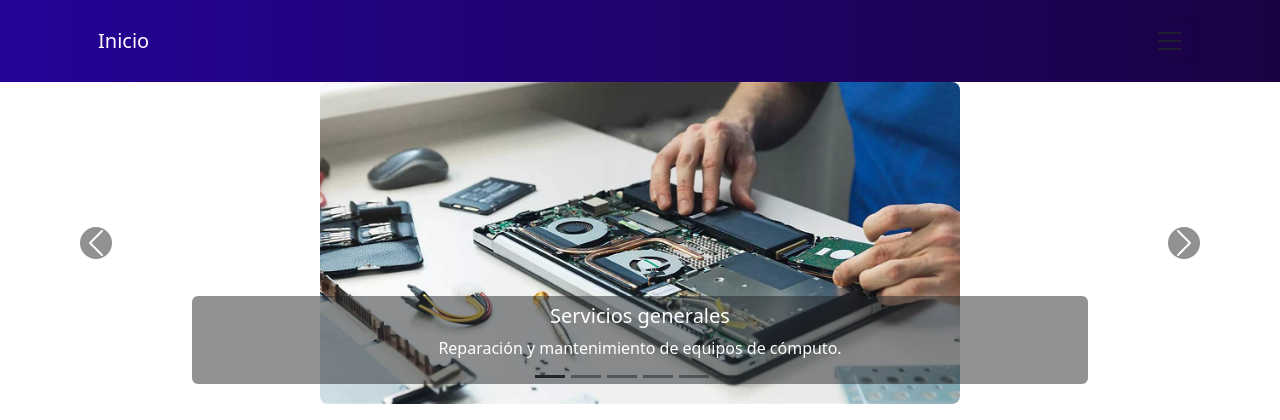
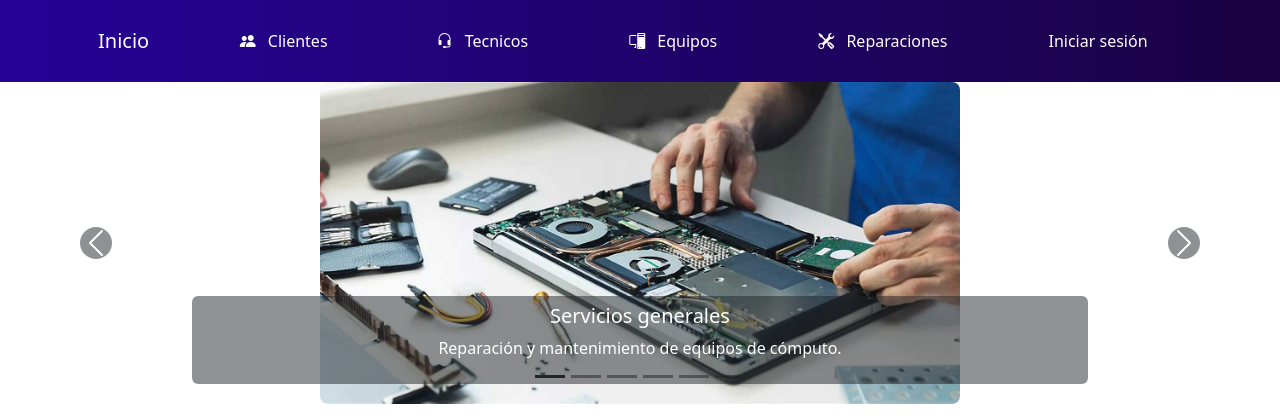
Before and after one commit to Maurobocco2/PythonProyecto1, a Django app: page / in a window 1280 px wide. Shown: the top 420 px of the page. Run offline with Django 5.2, Linux system fonts and the light colour scheme; some libraries are stand-ins or nearby versions.

Commit message:
navbar arreglado

```diff
--- a/Proyecto1/Proyecto1/settings.py
+++ b/Proyecto1/Proyecto1/settings.py
@@ -37,8 +37,7 @@ INSTALLED_APPS = [
     'django.contrib.sessions',
     'django.contrib.messages',
     'django.contrib.staticfiles',
-    'myapp',
-    'widget_tweaks'
+    'myapp'
 ]
 
 MIDDLEWARE = [
--- a/Proyecto1/static/myapp/css/styles.css
+++ b/Proyecto1/static/myapp/css/styles.css
@@ -10,10 +10,7 @@ header {
     background: linear-gradient(90deg, #250397, #1a0242);
     padding: 10px;
     text-align: center;
-
-
-        color: white;
-
+    color: white;
 }
 
 footer {
--- a/Proyecto1/templates/base.html
+++ b/Proyecto1/templates/base.html
@@ -17,25 +17,71 @@
     </head>
     <body>
         <header>
-            <nav class="navbar">
+            <nav class="navbar navbar-expand-lg navbar-dark">
                 <div class="container">
-                    <a class="navbar-brand" href="{% url 'myapp:index' %}">
+                    <a
+                        class="navbar-brand text-white"
+                        href="{% url 'myapp:index' %}"
+                    >
                         Inicio
                     </a>
-                      <button class="navbar-toggler" type="button" data-bs-toggle="collapse" data-bs-target="#navbarContenido"
-            aria-controls="navbarContenido" aria-expanded="false" aria-label="Toggle navigation">
-            <span class="navbar-toggler-icon"></span>
-            </button>
+                    <button
+                        class="navbar-toggler"
+                        type="button"
+                        data-bs-toggle="collapse"
+                        data-bs-target="#navbarContenido"
+                        aria-controls="navbarContenido"
+                        aria-expanded="false"
+                        aria-label="Toggle navigation"
+                    >
+                        <span class="navbar-toggler-icon"></span>
+                    </button>
 
-                <div class="collapse navbar-collapse" id="navbarContenido">
-            <ul class="navbar-nav me-auto mb-2 mb-lg-0">
-                <li class="nav-item"><a class="nav-link text-white btn btn-primary bi bi-people-fill me-2" href="{% url 'myapp:clientes' %}"><span class="ms-2">Clientes</span></a></li>
-                <li class="nav-item"><a class="nav-link text-white btn btn-primary bi bi-headset" href="{% url 'myapp:tecnicos' %}"><span class="ms-2">Tecnicos</span></a></li>
-                <li class="nav-item"><a class="nav-link text-white btn btn-primary bi bi-pc-display" href="{% url 'myapp:equipos' %}"><span class="ms-2">Equipos</span></a></li>
-                <li class="nav-item"><a class="nav-link text-white btn btn-primary bi bi-tools" href="{% url 'myapp:reparaciones' %}"><span class="ms-2">Reparaciones</span></a></li>
-                <li class="nav-item"><a class="nav-link text-white btn btn-primary" href="#NADAAUN">Iniciar</a></li>
-            </ul>
-
+                    <div class="collapse navbar-collapse" id="navbarContenido">
+                        <ul class="navbar-nav me-auto mb-2 mb-lg-0 w-100">
+                            <li class="nav-item flex-fill text-center">
+                                <a
+                                    class="nav-link text-white btn btn-primary bi bi-people-fill me-2"
+                                    href="{% url 'myapp:clientes' %}"
+                                >
+                                    <span class="ms-2">Clientes</span>
+                                </a>
+                            </li>
+                            <li class="nav-item flex-fill text-center">
+                                <a
+                                    class="nav-link text-white btn btn-primary bi bi-headset"
+                                    href="{% url 'myapp:tecnicos' %}"
+                                >
+                                    <span class="ms-2">Tecnicos</span>
+                                </a>
+                            </li>
+                            <li class="nav-item flex-fill text-center">
+                                <a
+                                    class="nav-link text-white btn btn-primary bi bi-pc-display"
+                                    href="{% url 'myapp:equipos' %}"
+                                >
+                                    <span class="ms-2">Equipos</span>
+                                </a>
+                            </li>
+                            <li class="nav-item flex-fill text-center">
+                                <a
+                                    class="nav-link text-white btn btn-primary bi bi-tools"
+                                    href="{% url 'myapp:reparaciones' %}"
+                                >
+                                    <span class="ms-2">Reparaciones</span>
+                                </a>
+                            </li>
+                            <li class="nav-item flex-fill text-center">
+                                <a
+                                    class="nav-link text-white btn btn-primary"
+                                    href="#NADAAUN"
+                                >
+                                    Iniciar sesión
+                                </a>
+                            </li>
+                        </ul>
+                    </div>
+                </div>
             </nav>
         </header>
         <main>
```
